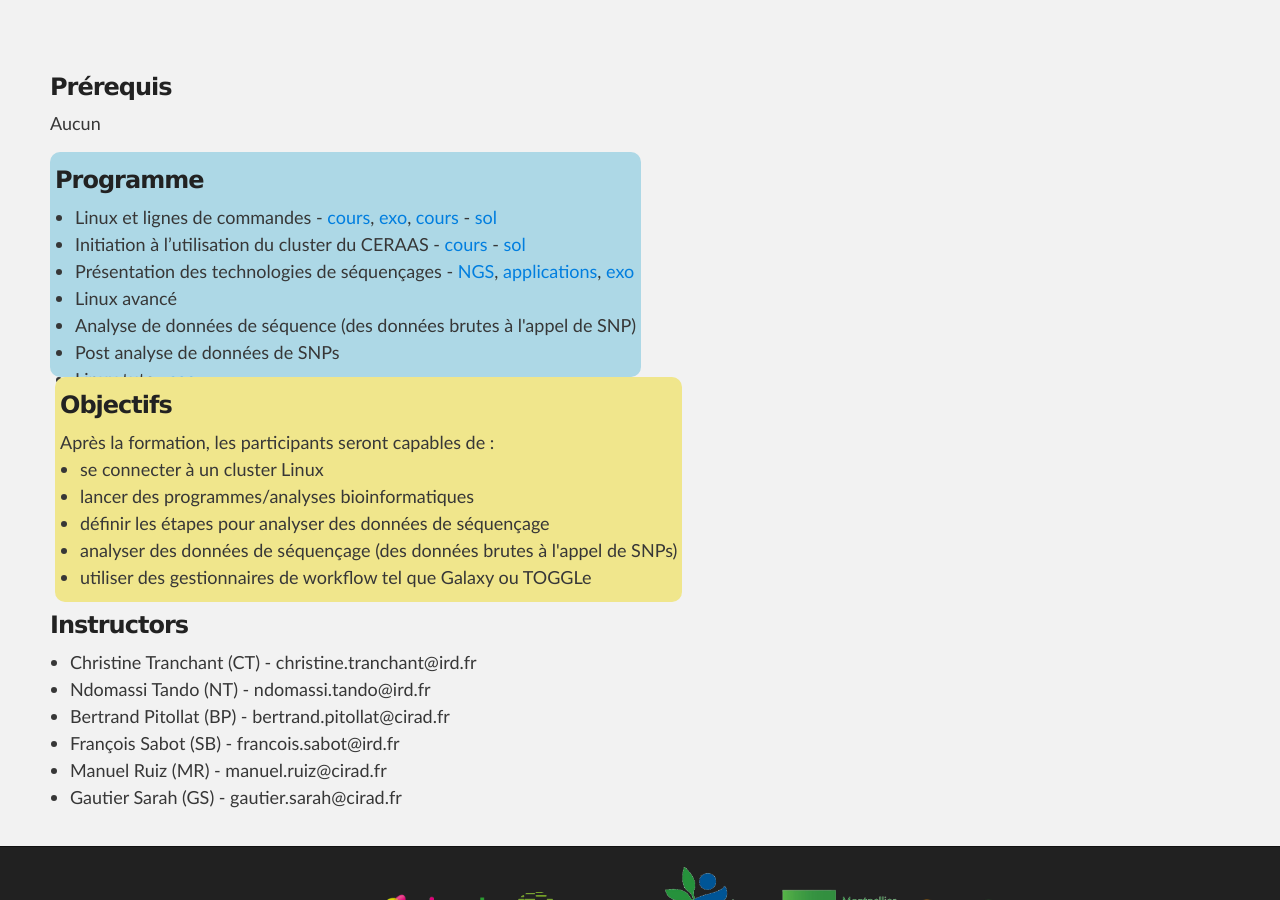
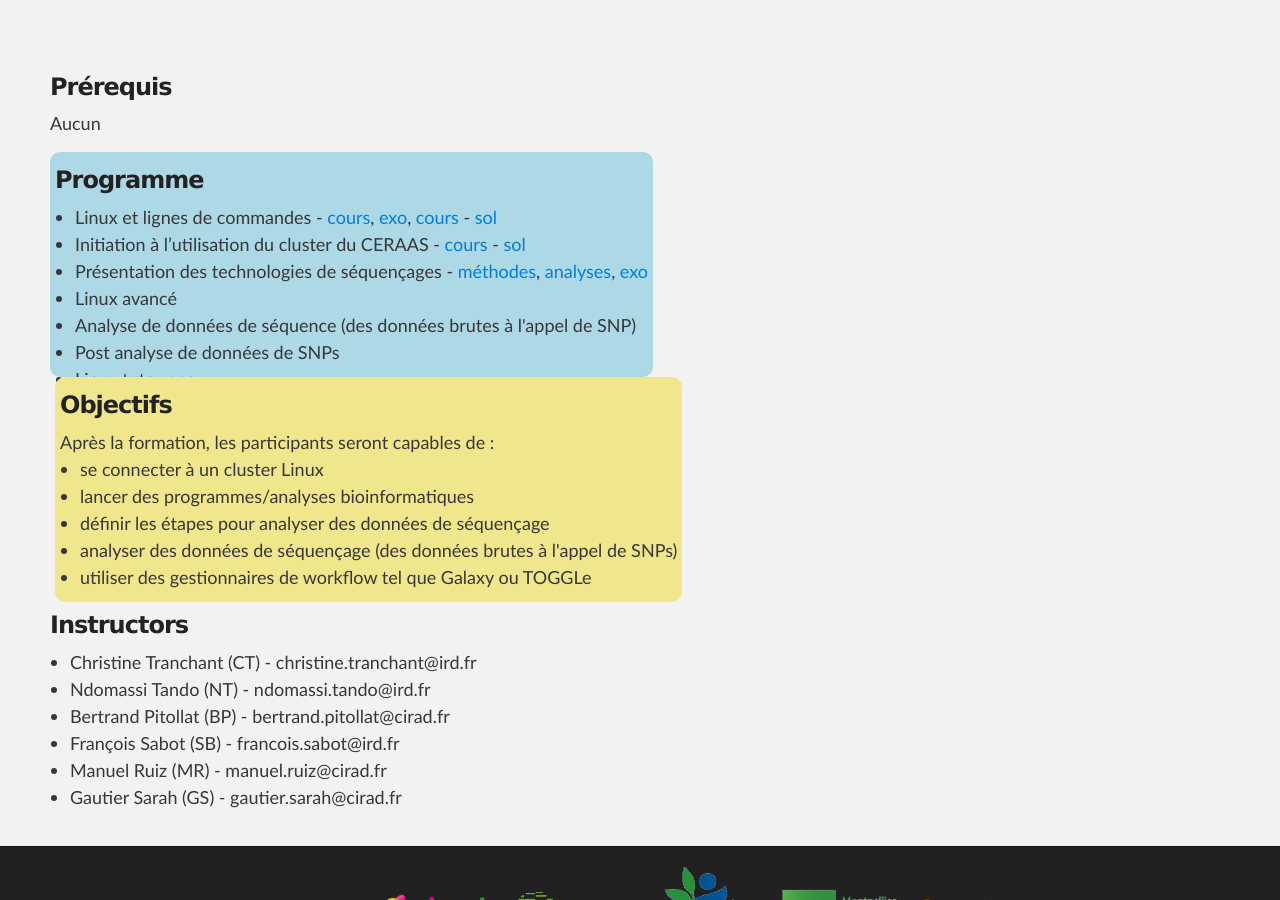
Before and after one commit to SouthGreenPlatform/trainings, a Jekyll site: the page built from _pages/ngsTrainings.md, in a window 1280 px wide and 900 px high, scrolled down 2428 px. Built offline with Jekyll 4.4.1, drawn with Linux system fonts in a browser that asks for light colours; nearby versions of some CDN libraries.

Commit message:
Update ngsTrainings.md

```diff
--- a/_pages/ngsTrainings.md
+++ b/_pages/ngsTrainings.md
@@ -30,7 +30,7 @@ Aucun
 <ul>
 <li>Linux et lignes de commandes - <a target="_blank" href="{{ site.url }}/files/linux/GuideDeSurvieLinux-thies2018.pdf">cours</a>, <a target="_blank" href="{{ site.url }}/linux/linuxGuidePractice">exo</a>, <a target="_blank" href="{{ site.url }}/files/hpc/HPC_thies.pdf">cours</a> - <a target="_blank" href="https://docs.google.com/document/d/1Avtr9l2JIOOkivcPmlmHijEQ70jToDT1YIZAR-0psA0/edit?usp=sharing">sol</a> </li>
 <li>Initiation à l’utilisation du cluster du CERAAS - <a target="_blank" href="{{ site.url }}/files/hpc/HPC_thies.pdf">cours</a> - <a target="_blank" href="https://docs.google.com/document/d/15jBDMKtJbY4LUznbAzxnkC2M7vGgGscA_z2ly1bcIcU/edit?usp=sharing">sol</a></li>
-<li>Présentation des technologies de séquençages - <a target="_blank" href="{{ site.url }}/files/NGS-methode.pdf">NGS</a>, <a target="_blank" href="{{ site.url }}/files/NGS-analyses.pdf">applications</a>,  <a target="_blank" href="{{ site.url }}/files/TPmapping.pdf">exo</a></li>
+<li>Présentation des technologies de séquençages - <a target="_blank" href="{{ site.url }}/files/NGS-methode.pdf">méthodes</a>, <a target="_blank" href="{{ site.url }}/files/NGS-analyses.pdf">analyses</a>,  <a target="_blank" href="{{ site.url }}/files/TPmapping.pdf">exo</a></li>
 <li>Linux avancé</li>
 <li>Analyse de données de séquence (des données brutes à l'appel de SNP)</li>
 <li>Post analyse de données de SNPs</li>
```
